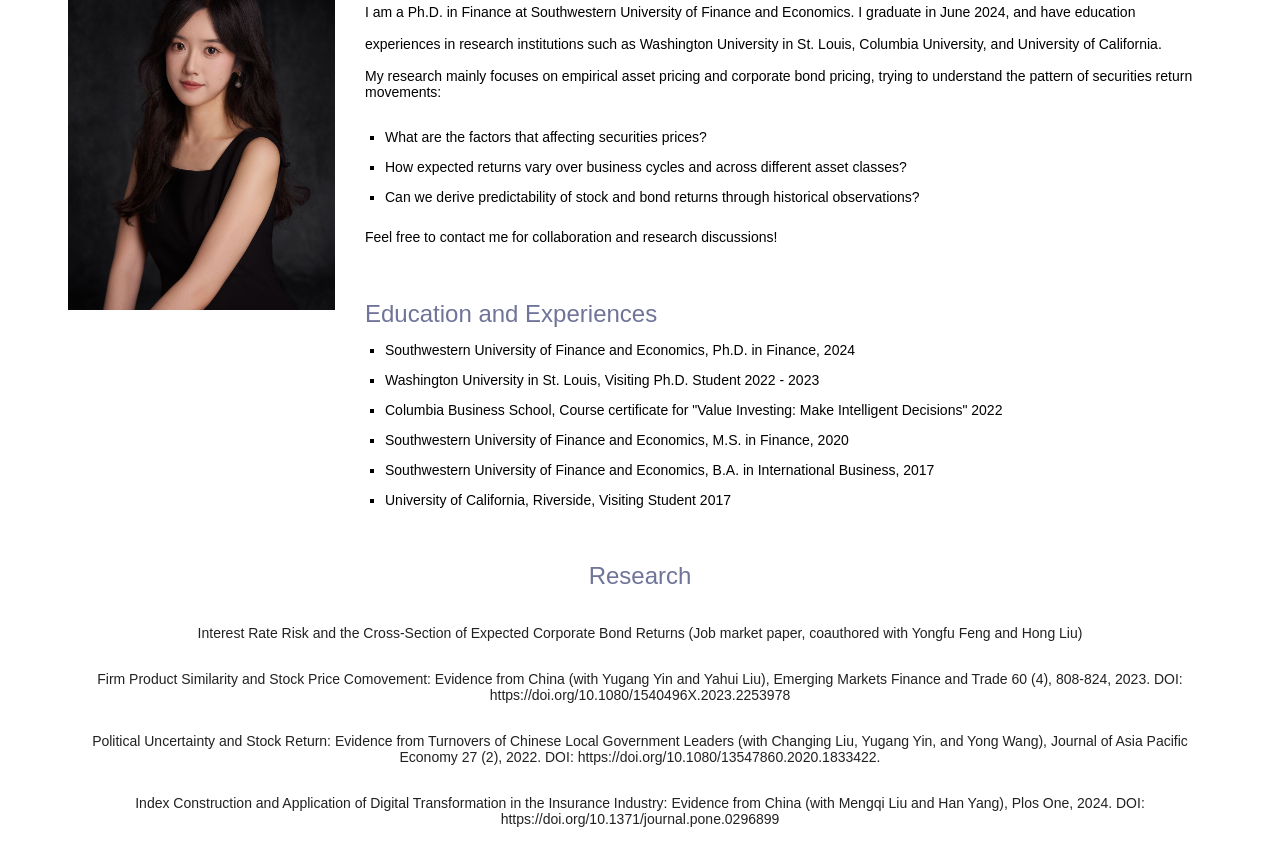
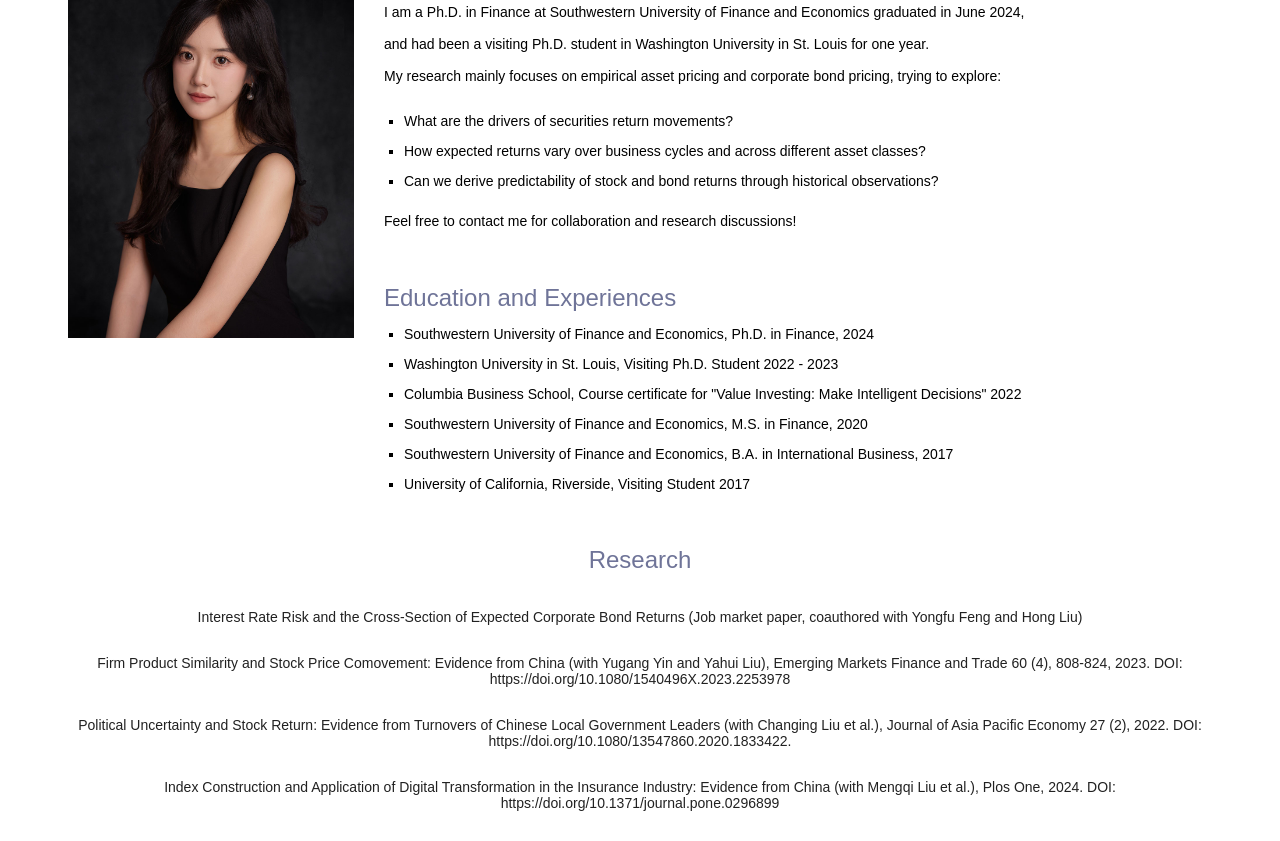
Before and after one commit to sxzheng77/sxzheng77.github.io, a plain HTML site: page index.html in a window 1280 px wide. Shown: the part 430-1271 px from the top of the page. Drawn offline with Linux system fonts and the light colour scheme.

Commit message:
Update index.html

```diff
--- a/index.html
+++ b/index.html
@@ -66,9 +66,9 @@
                             <div class="self-intro-name ">Shuxin Zheng</div>
                             <div class="intro-line">Hi, welcome to my personal website!</div>
                             <div class="intro-line">
-                                I am a Ph.D. in Finance at Southwestern University of Finance and Economics. I graduate in June 2024, and have education
-                                <br><br>experiences in research institutions such as Washington University in St. Louis, Columbia University, and University of California.
-                                <br><br>My research mainly focuses on empirical asset pricing and corporate bond pricing, trying to understand the pattern of securities return movements:
+                                I am a Ph.D. in Finance at Southwestern University of Finance and Economics graduated in June 2024,
+                                <br><br>and had been a visiting Ph.D. student in Washington University in St. Louis for one year.
+                                <br><br>My research mainly focuses on empirical asset pricing and corporate bond pricing, trying to explore:
                             </div>
 
                             <!--<div class="intro-line">My research tries to understand the rule of securities price movements:</div>-->
@@ -77,7 +77,7 @@
                             <ul class="self-intro-ul">
 
                                 <li  class="self-li-item " >
-                                    <p>What are the factors that affecting securities prices?</p>
+                                    <p>What are the drivers of securities return movements?</p>
                                 </li>
                                 <li  class="self-li-item " >
                                     <p>How expected returns vary over business cycles and across different asset classes?</p>
@@ -134,10 +134,10 @@
                          Firm Product Similarity and Stock Price Comovement: Evidence from China (with Yugang Yin and Yahui Liu), Emerging Markets Finance and Trade 60 (4), 808-824, 2023. DOI: https://doi.org/10.1080/1540496X.2023.2253978
                     </div>
                     <div class="contact-research-desc">
-                        Political Uncertainty and Stock Return: Evidence from Turnovers of Chinese Local Government Leaders (with Changing Liu, Yugang Yin, and Yong Wang), Journal of Asia Pacific Economy 27 (2), 2022. DOI: https://doi.org/10.1080/13547860.2020.1833422.
+                        Political Uncertainty and Stock Return: Evidence from Turnovers of Chinese Local Government Leaders (with Changing Liu et al.), Journal of Asia Pacific Economy 27 (2), 2022. DOI: https://doi.org/10.1080/13547860.2020.1833422.
                     </div>
                     <div class="contact-research-desc">
-                        Index Construction and Application of Digital Transformation in the Insurance Industry: Evidence from China (with Mengqi Liu and Han Yang), Plos One, 2024. DOI: https://doi.org/10.1371/journal.pone.0296899
+                        Index Construction and Application of Digital Transformation in the Insurance Industry: Evidence from China (with Mengqi Liu et al.), Plos One, 2024. DOI: https://doi.org/10.1371/journal.pone.0296899
                     </div>
 
 
```
